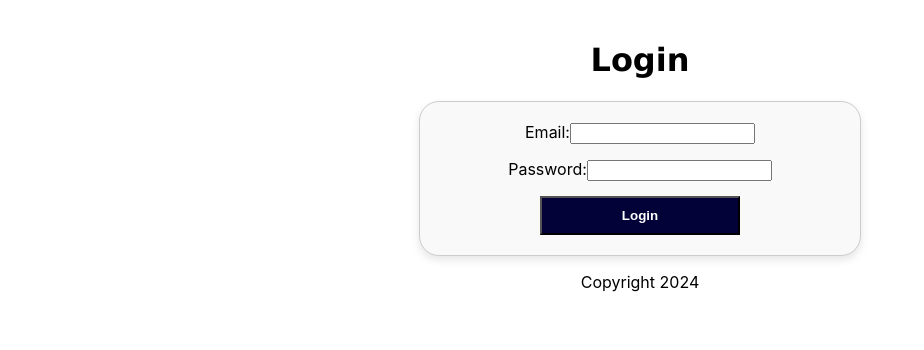
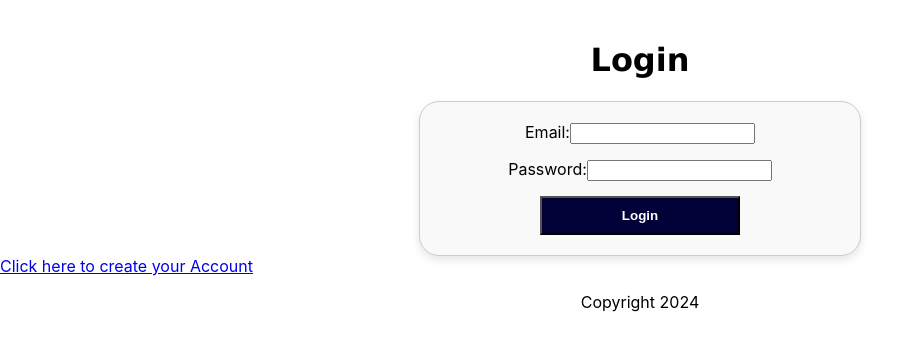
Before and after one commit to TomG87/application_frontend, a React (Create React App) app: page /login in a window 1280 px wide. Shown: the top 350 px of the page, without its empty margins (0-924 px from the left). Built offline with nearby package versions, Linux system fonts and the light colour scheme.

Commit message:
add register link on Login.jsx file

```diff
--- a/src/App.css
+++ b/src/App.css
@@ -86,5 +86,8 @@ text-align: center;
     display:grid;
     grid-gap: 15px;
     font-family: 'Verdana', sans-serif;
+  }
+
+  .login-link{
 
   }
--- a/src/ApplicationPost.jsx
+++ b/src/ApplicationPost.jsx
@@ -165,12 +165,8 @@ export function ApplicationPost({ userId, token }) {
         <button className="submit">Submit</button>
       </form>
       <div className="applicationpost-link">
-        {/* Link to ApplicationIndex page */}
-        <Link to="/applications">
-          Click here to view all your Applications
-        </Link>{" "}
+        <Link to="/applications">Click here to view all your Applications</Link>{" "}
       </div>
-      {/* Correct usage */}
     </div>
   );
 }
--- a/src/Login.jsx
+++ b/src/Login.jsx
@@ -2,6 +2,7 @@ import axios from "axios";
 import React from "react";
 import "./App.css";
 import { useState } from "react";
+import { Link } from "react-router-dom";
 
 export function Login() {
   const [errors, setErrors] = useState([]);
@@ -70,6 +71,9 @@ export function Login() {
         </div>
         <button className="submit">Login</button>
       </form>
+      <div className="login-link">
+        <Link to="/register">Click here to create your Account</Link>{" "}
+      </div>
     </div>
   );
 }
```
